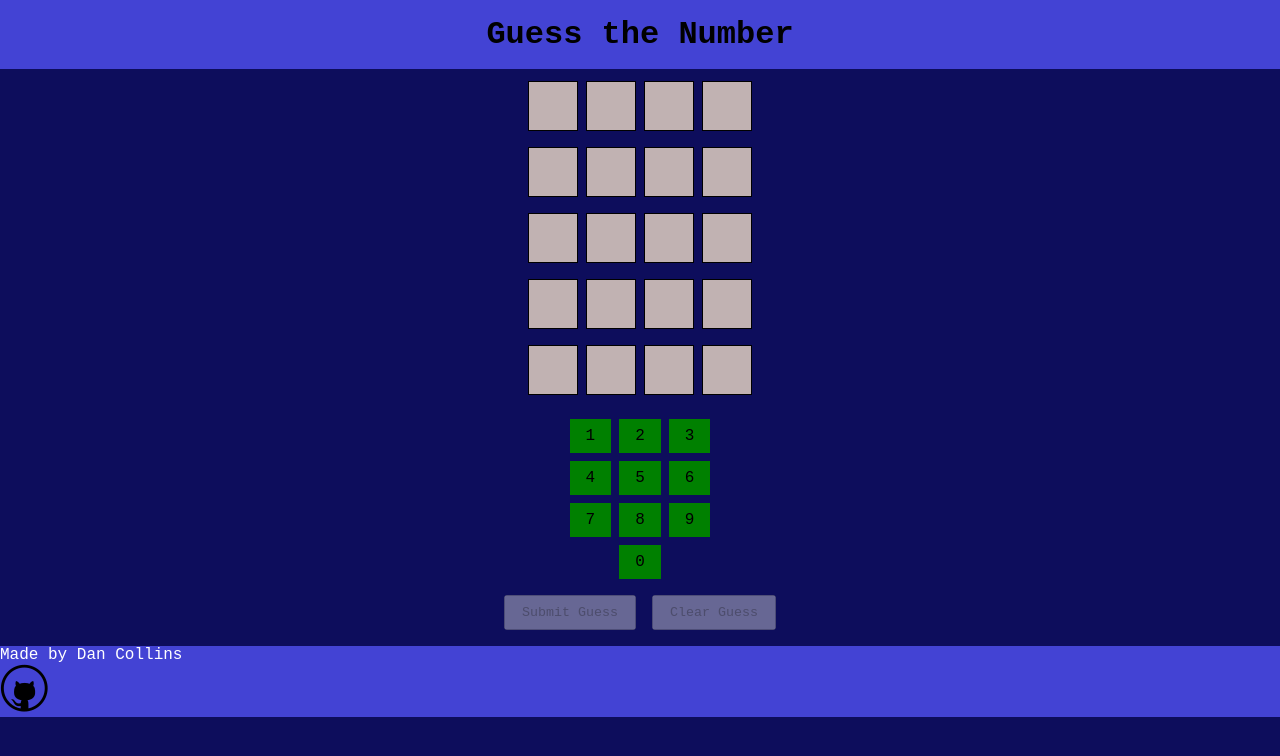
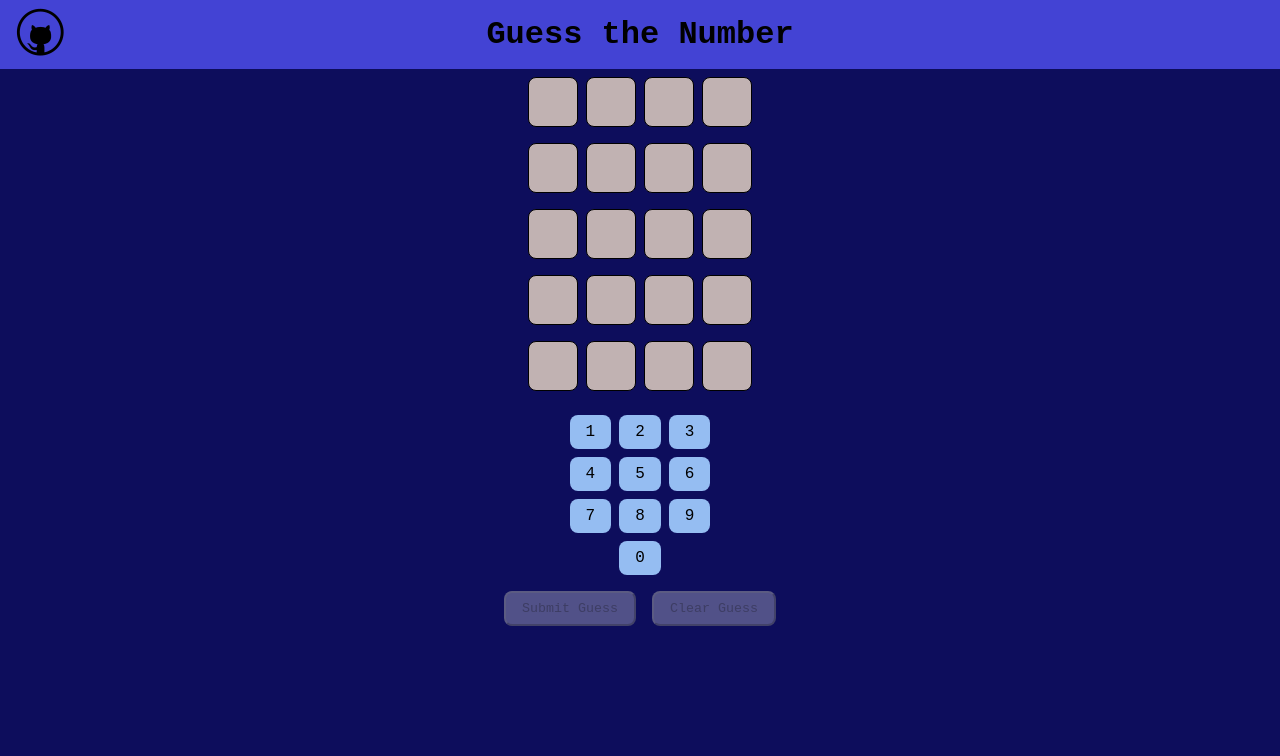
Before and after one commit to dan-collins-dev/pass-key-game, a plain HTML site: page index.html in a window 1280 px wide. Drawn offline with Linux system fonts and the light colour scheme.

Commit message:
fixed another clear slot bug and worked more on styling

```diff
--- a/css/app.css
+++ b/css/app.css
@@ -6,17 +6,29 @@
 
 body {
     background-color: rgb(13, 13, 92);
+    /* background-color: rgb(67, 67, 212); */
+    /* min-height: 100vh;
+    display: grid;
+    grid-template-rows: auto 1fr auto 1fr; */
+}
+
+a {
+    padding: 0 1rem
 }
 
 footer {
-    margin-top: 1rem;
     color: white;
-    display: grid;
+    display: flex;
     /* justify-content: space-between; */
     /* align-items: center; */
     background-color: rgb(67, 67, 212);
     /* filter: invert(1); */
 
+}
+
+.footer-container {
+    /* display: flex;
+    justify-content: space-between; */
 }
 
 #app {
@@ -28,16 +40,18 @@ footer {
 
 #app-header {
     background-color: rgb(67, 67, 212);
-    display: flex;
-    padding: 1rem 0;
-    justify-content: center;
-    margin-bottom: .25rem;
+    padding: .5rem 0;
+    display: grid;
+    align-items: center;
+    align-content: center;
+    grid-template-columns: 1fr 3fr 1fr;
 }
 
 .header-title {
     padding: 0 1rem;
     font-size: 2rem;
     font-weight: bolder;
+    text-align: center;
 }
 
 .name {
@@ -70,12 +84,14 @@ footer {
 .action-btn {
     padding: .5rem 1rem;
     min-width: none;
+    border-radius: .5rem;
 }
 
 .num-input {
     padding: .5rem 1rem;
     min-width: none;
-    background-color: green;
+    background-color: rgb(149, 189, 242);
+    border-radius: .5rem;
 }
 
 .slot {
@@ -87,6 +103,7 @@ footer {
     justify-content: center;
     align-items: center;
     font-size: 2rem;
+    border-radius: .5rem;
 }
 
 .hide {
--- a/index.html
+++ b/index.html
@@ -7,10 +7,16 @@
         <title>Pass Key Game</title>
     </head>
     <body>
-        <main id="app">
         <header id="app-header">
+            <a href="https://github.com/dan-collins-dev">
+                <img
+                    src="./imgs/1218140_github_icon.png"
+                    alt="Github logo and link"
+                />
+            </a>
             <p class="header-title">Guess the Number</p>
         </header>
+        <main id="app">
             <section class="guess-container">
                 <div class="slot-container">
                     <div class="slot"><p></p></div>
@@ -66,7 +72,7 @@
                 <div class="num-input">7</div>
                 <div class="num-input">8</div>
                 <div class="num-input">9</div>
-                <div class=" hide"></div>
+                <div class="hide"></div>
                 <div class="num-input">0</div>
                 <div class="hide"></div>
             </section>
@@ -76,15 +82,18 @@
                 <button id="clear-btn" class="action-btn">Clear Guess</button>
             </section>
         </main>
-
-        <footer>
+        <!-- <footer>
             <section id="footer-container">
                 <p>Made by Dan Collins</p>
                 <a href="https://github.com/dan-collins-dev">
-                <img src="./imgs/1218140_github_icon.png" alt="Github logo and link">
+                    <img
+                        src="./imgs/1218140_github_icon.png"
+                        alt="Github logo and link"
+                    />
                 </a>
+                <p>wdawdw</p>
             </section>
-        </footer>
+        </footer> -->
 
 
         <script src="./js/app.js"></script>
--- a/js/app.js
+++ b/js/app.js
@@ -116,6 +116,7 @@ const clearSlots = () => {
         element.classList.remove("includes-color");
     });
     clearBtn.disabled = true;
+    submitBtn.disabled = true;
 };
 
 clearBtn.addEventListener("click", clearSlots);
```
Lines whose indentation alone changed are shown as unchanged.
